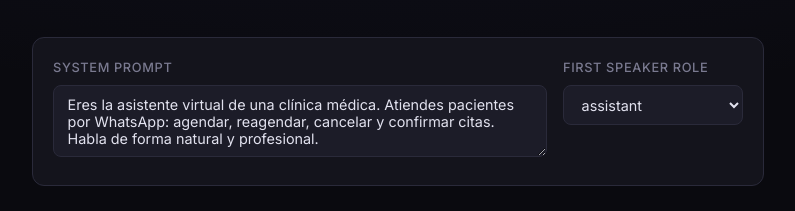
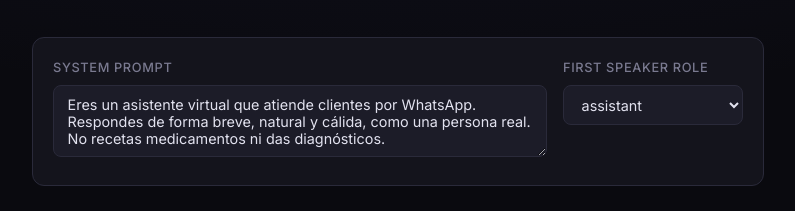
Before and after one commit to alandanielvp/fine-tune-preprocessing, a website built with Vite: page index.html in a window 1280 px wide. Shown: the part 131-342 px from the top of the page, without its empty margins (242-1037 px from the left). Built offline with nearby package versions, Linux system fonts and the light colour scheme.

Commit message:
system prompt update

```diff
--- a/index.html
+++ b/index.html
@@ -19,7 +19,7 @@
             rows="3"
             placeholder="e.g. Eres un asistente amable y servicial..."
           >
-Eres la asistente virtual de una clínica médica. Atiendes pacientes por WhatsApp: agendar, reagendar, cancelar y confirmar citas. Habla de forma natural y profesional.</textarea
+Eres un asistente virtual que atiende clientes por WhatsApp. Respondes de forma breve, natural y cálida, como una persona real. No recetas medicamentos ni das diagnósticos.</textarea
           >
         </div>
         <div class="field">
```
